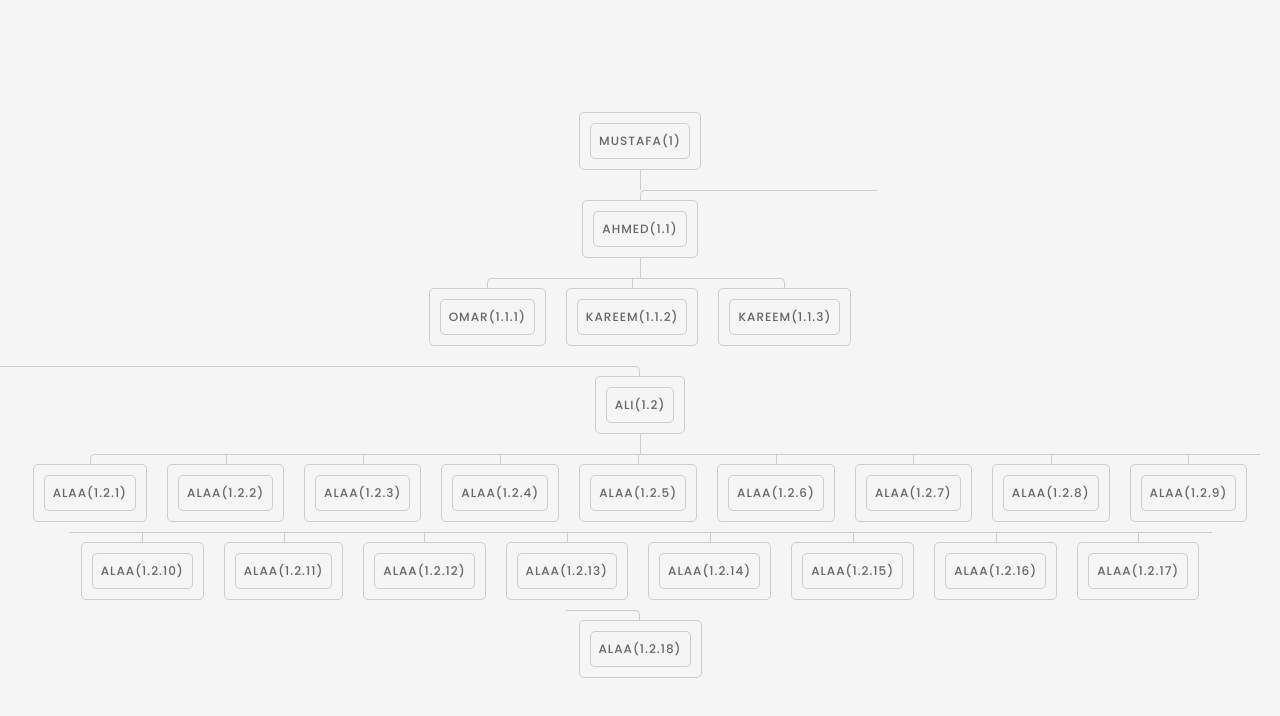
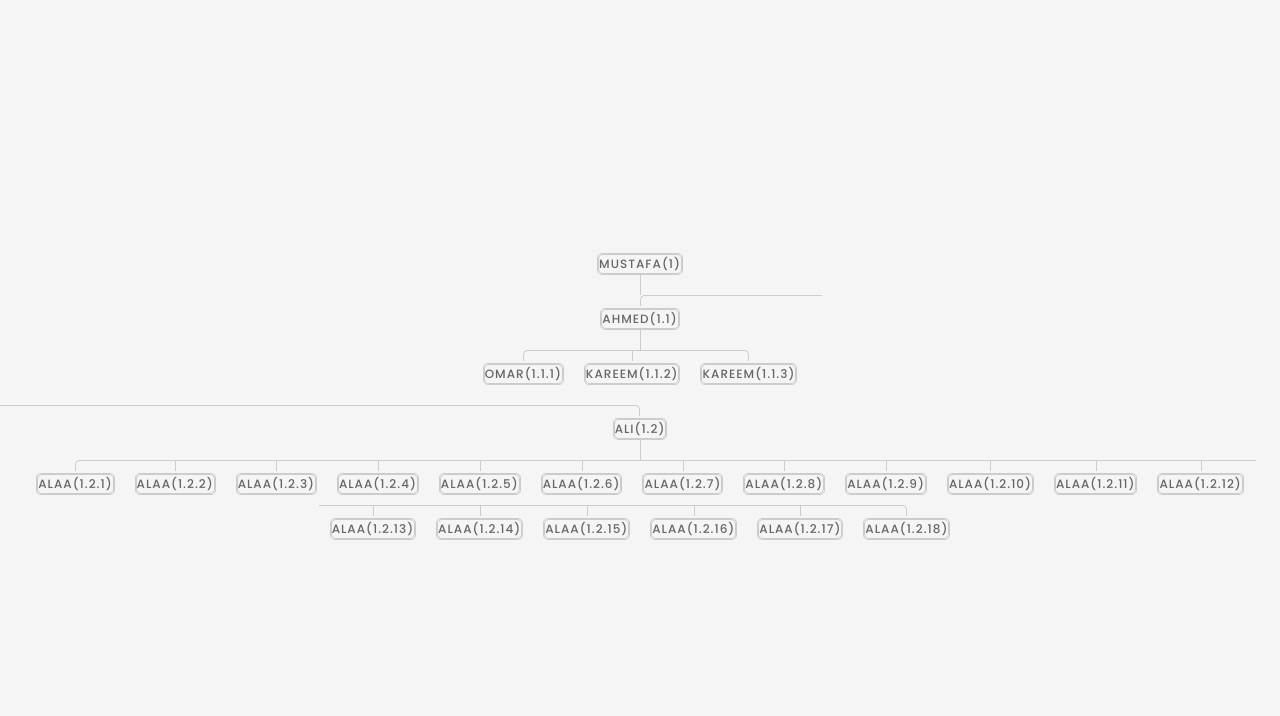
Before and after one commit to mustafa-meco/Family-Tree, a plain HTML site: page index.html in a window 1280 px wide. Drawn offline with Linux system fonts and the light colour scheme.

Commit message:
removed padding in members css

```diff
--- a/css/style.css
+++ b/css/style.css
@@ -94,7 +94,7 @@ body
 
 .tree a {
     border: 1px solid #ccc;
-    padding: 10px;
+    padding: 0px;
     display: inline-grid;
     border-radius: 5px;
     text-decoration-line: none;
@@ -114,7 +114,7 @@ body
     border: 1px solid #ccc;
     border-radius: 5px;
     color: #666;
-    padding: 8px;
+    padding: 0px;
     font-size: 12px;
     text-transform: uppercase;
     letter-spacing: 1px;
```
